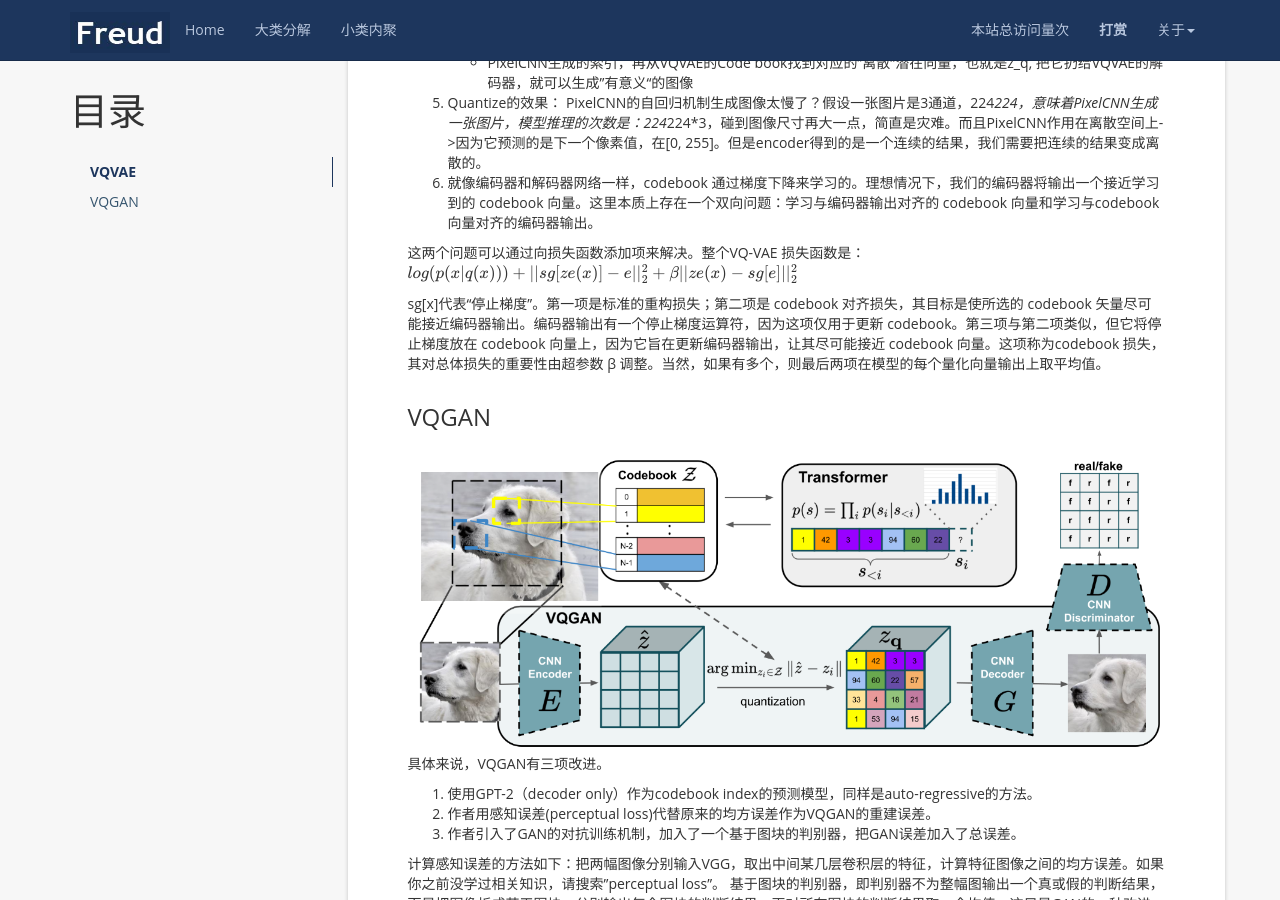
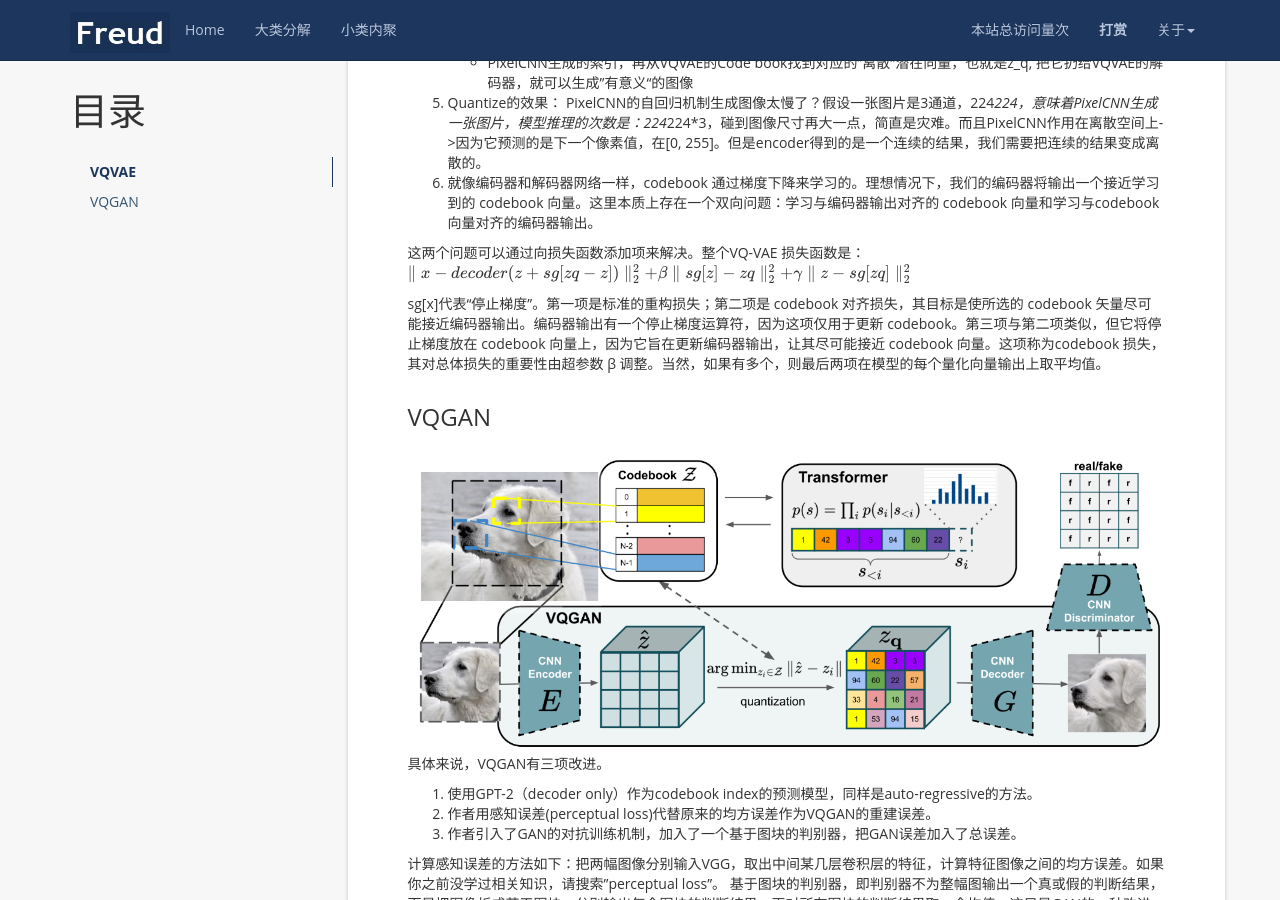
Before and after one commit to Colorfu1/Colorful.io, a Jekyll site: the page built from _posts/2024-03-10-VQVAE.md, in a window 1280 px wide and 900 px high, scrolled down 1118 px. Built offline with Jekyll 4.4.1, drawn with Linux system fonts in a browser that asks for light colours; nearby versions of some CDN libraries; formulas are drawn with MathJax 3; a script that is not in the unit is left out; comment, search, counter and statistics services are not loaded.

```diff
--- a/_posts/2024-03-10-VQVAE.md
+++ b/_posts/2024-03-10-VQVAE.md
@@ -30,8 +30,9 @@ tag: stable_diffusion
 
 这两个问题可以通过向损失函数添加项来解决。整个VQ-VAE 损失函数是：
 $$
-log(p(x|q(x)))+||sg[ze(x)]−e||_2^2+β||ze(x)−sg[e]||_2^2
+∥x−decoder(z+sg[zq−z])∥_2^2+β∥sg[z]−zq∥_2^2+γ∥z−sg[zq]∥_2^2
 $$
+
 
 sg[x]代表“停止梯度”。第一项是标准的重构损失；第二项是 codebook 对齐损失，其目标是使所选的 codebook 矢量尽可能接近编码器输出。编码器输出有一个停止梯度运算符，因为这项仅用于更新 codebook。第三项与第二项类似，但它将停止梯度放在 codebook 向量上，因为它旨在更新编码器输出，让其尽可能接近 codebook 向量。这项称为codebook 损失，其对总体损失的重要性由超参数
 β 调整。当然，如果有多个，则最后两项在模型的每个量化向量输出上取平均值。
```
